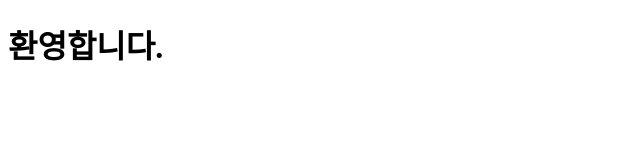
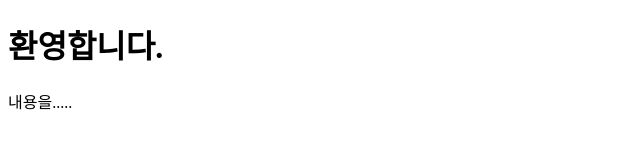
Before and after one commit to qnffngofl/Web, a plain HTML site: page index.html in a window 1280 px wide. Shown: the full height of the page, 0-640 px from the left. Drawn offline with Linux system fonts and the light colour scheme.

Commit message:
내용 변경 적용

```diff
--- a/index.html
+++ b/index.html
@@ -6,5 +6,6 @@
 </head>
 <body>
 	<h1>환영합니다.</h1>
+	<p>내용을.....</p>
 </body>
 </html>
```
